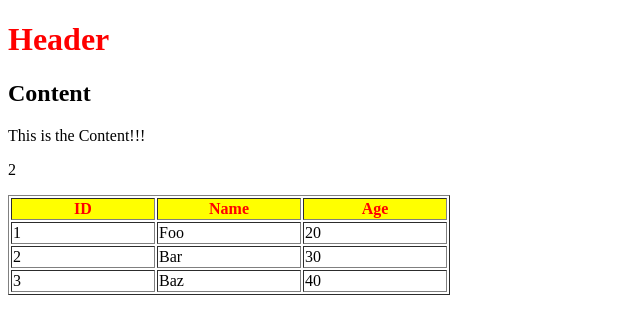
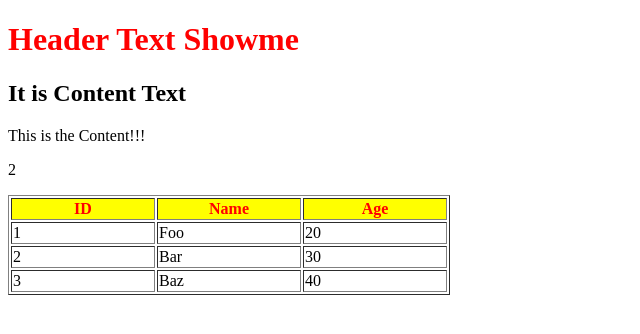
Before and after one commit to baby3060/ReactTest, a React app: page / in a window 1280 px wide. Shown: the top 334 px of the page, without its empty margins (0-640 px from the left). Built offline with nearby package versions, Linux system fonts and the light colour scheme.

Commit message:
SecondCommit => react State Use

```diff
--- a/App.jsx
+++ b/App.jsx
@@ -23,8 +23,14 @@ function SetData2() {
 }
 
 class App extends React.Component {
-    constructor() {
-        super();
+    constructor(props) {
+        super(props);
+
+        this.state = {
+            header : "Header Text Showme",
+            Content : "It is Content Text"
+        }
+
     }
     render() {
         var myStyle = {
@@ -33,8 +39,8 @@ class App extends React.Component {
         }
         return (
             <div>
-                <h1 style={myStyle}>Header</h1>
-                <h2>Content</h2>
+                <h1 style={myStyle}>{this.state.header}</h1>
+                <h2>{this.state.Content}</h2>
                 <p date-myattribute="somevalue">This is the Content!!!</p>
                 <JSCal />
                 <p></p>
--- a/index.html
+++ b/index.html
@@ -5,6 +5,9 @@
     <title>React App</title>
 </head>
 <body>
+   <!--
+   Git에서 한글 깨지는 지 확인 하기 위한
+   -->
     <div id="app"></div>
     <script src="index.js"></script>
 </body>
```
